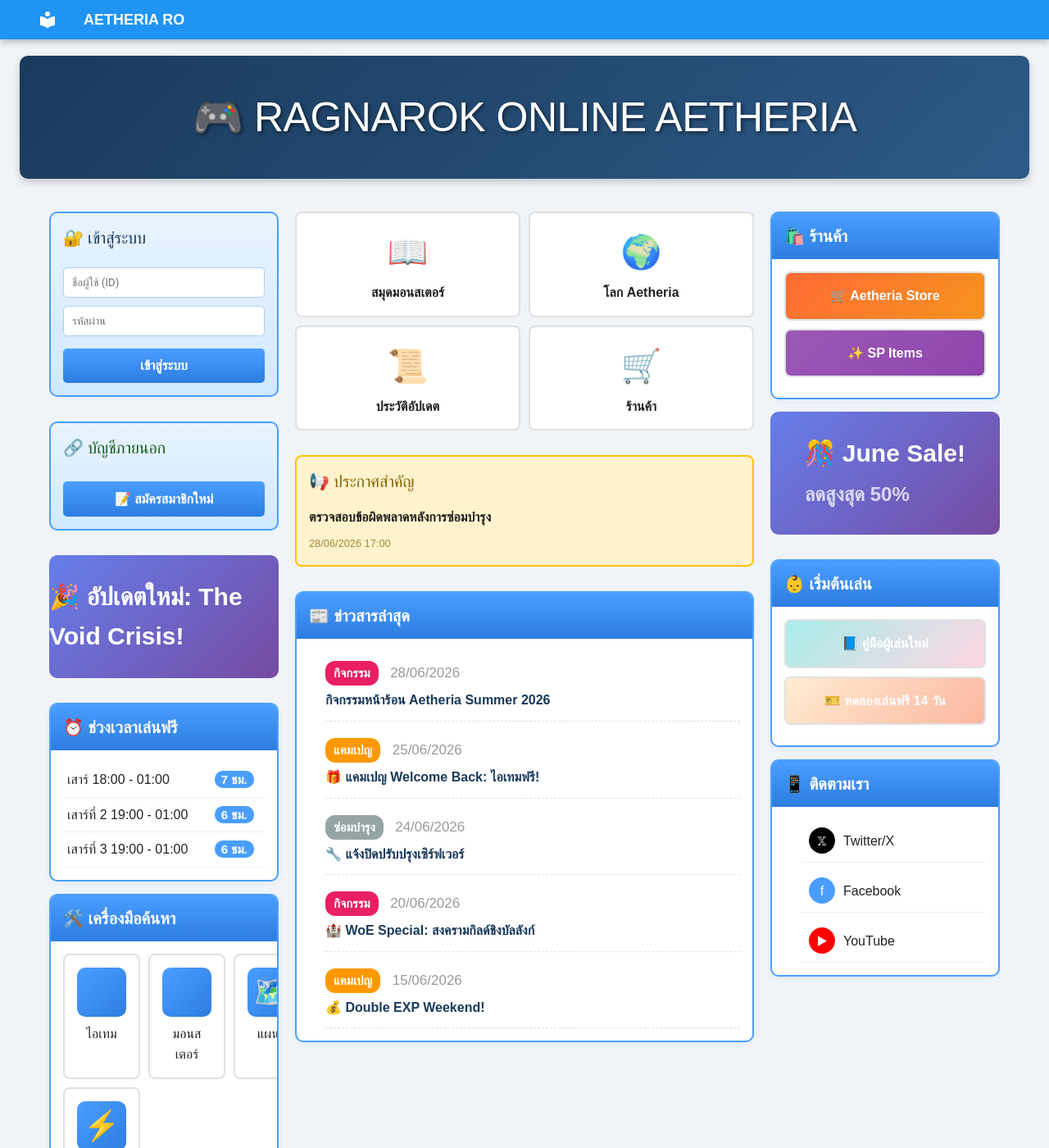
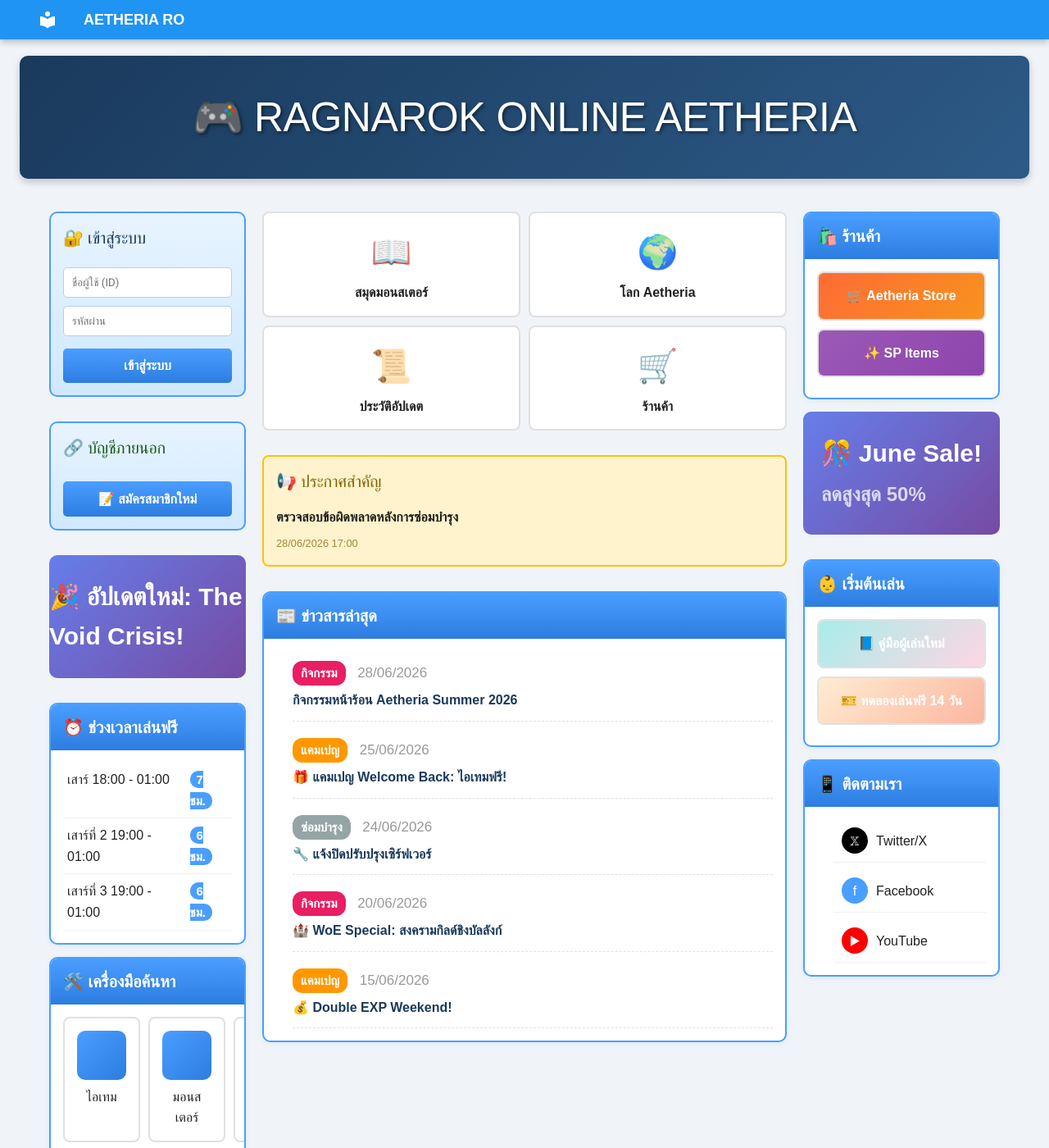
Before and after one commit to aetheriaofficial/AetheriaRO, an MkDocs documentation site: the page built from docs/index.md, in a window 1280 px wide and 1400 px high. Shown: the whole window at 82% size. Built offline with MkDocs 1.6.1 and Material for MkDocs 9.7.7, drawn with Linux system fonts in a browser that asks for light colours.

Commit message:
Update ro-portal.css

```diff
--- a/docs/assets/ro-portal.css
+++ b/docs/assets/ro-portal.css
@@ -53,7 +53,7 @@ body {
 /* === 3 COLUMN LAYOUT === */
 .main-wrapper {
   display: grid !important;
-  grid-template-columns: 280px 1fr 280px !important;
+  grid-template-columns: 240px 2.5fr 240px !important;
   gap: 20px !important;
   width: 100% !important;
 }
```
